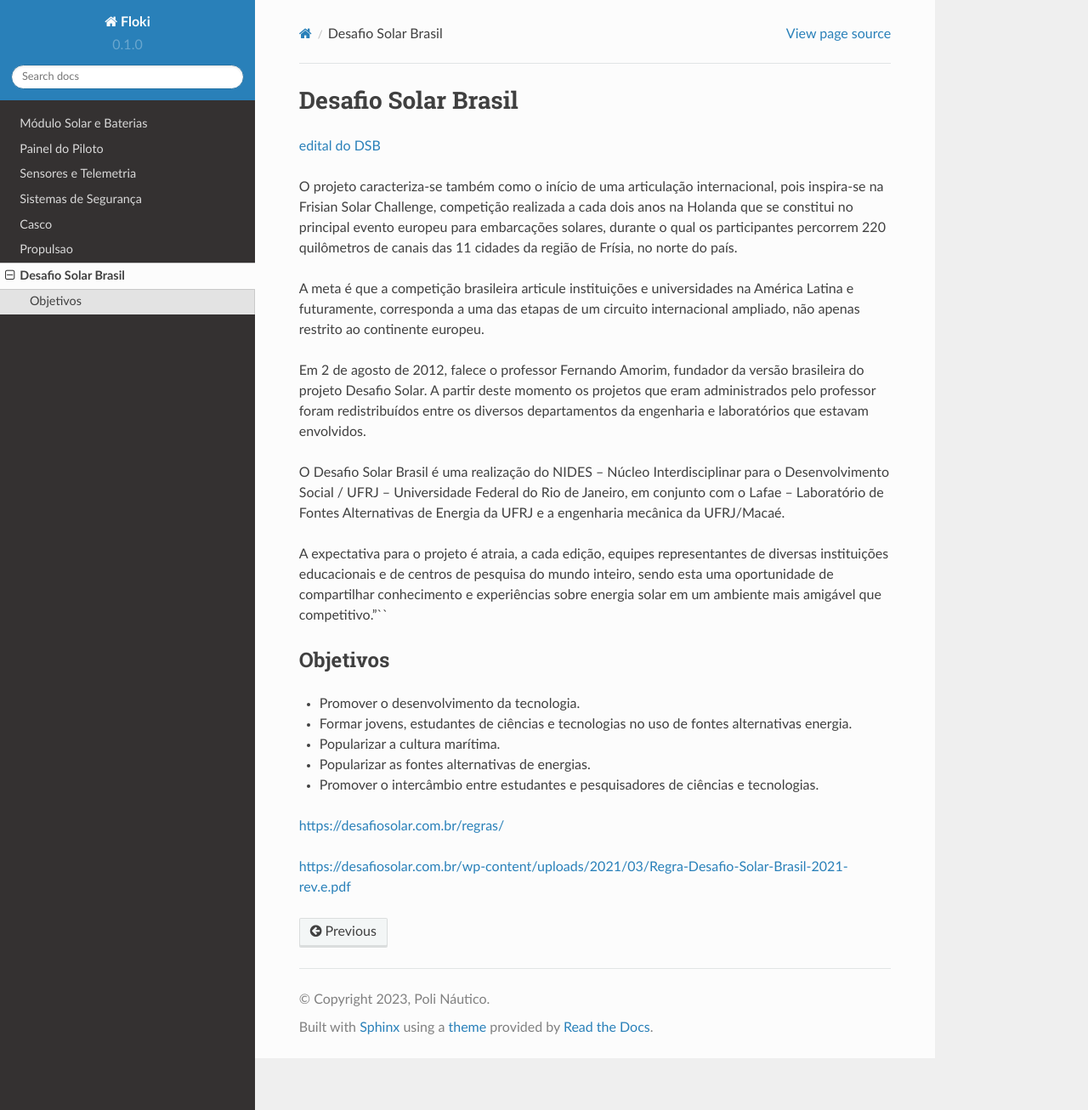
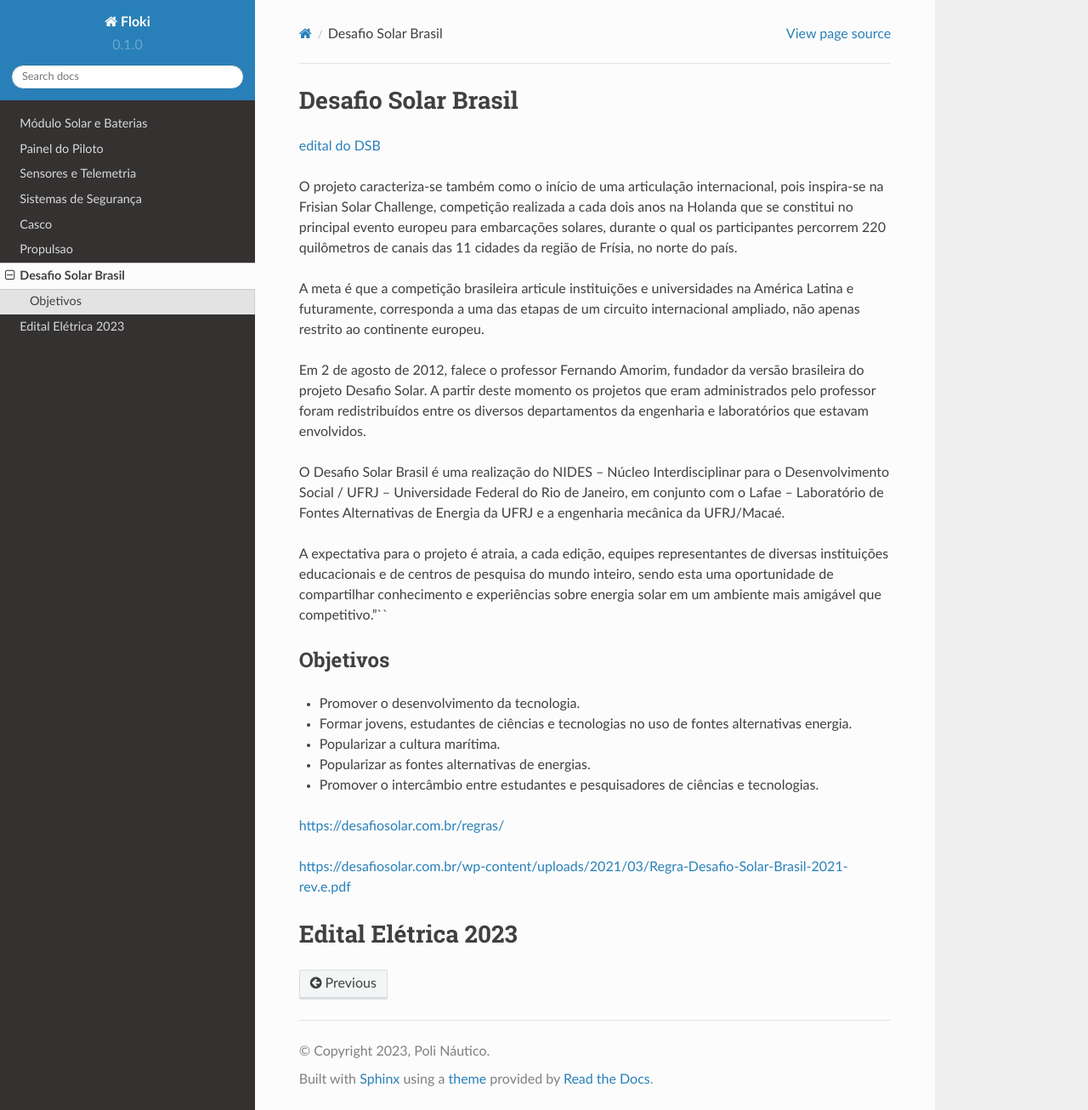
Before and after one commit to polinautico/RTD-Floki, a Sphinx documentation site: the page built from docs/source/DSB.rst, in a window 1280 px wide and 1306 px high. Shown: the whole window at 85% size. Built offline with Sphinx 7.4.7 and the Read the Docs theme 2.0.0, drawn with Linux system fonts in a browser that asks for light colours.

Commit message:
Nova seção para as regras

```diff
--- a/docs/source/DSB.rst
+++ b/docs/source/DSB.rst
@@ -30,3 +30,8 @@
 
 
 https://desafiosolar.com.br/wp-content/uploads/2021/03/Regra-Desafio-Solar-Brasil-2021-rev.e.pdf
+
+.. _edital eletrica:
+
+Edital Elétrica 2023
+====
```
